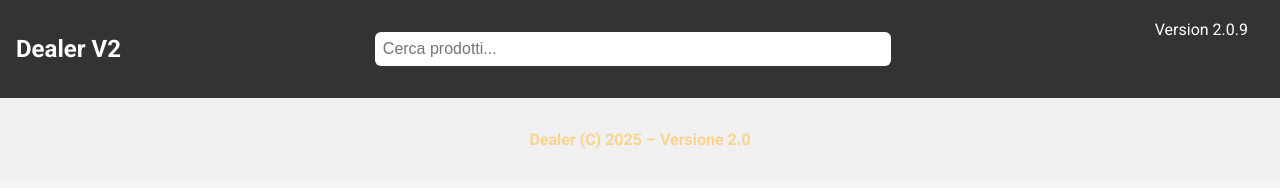
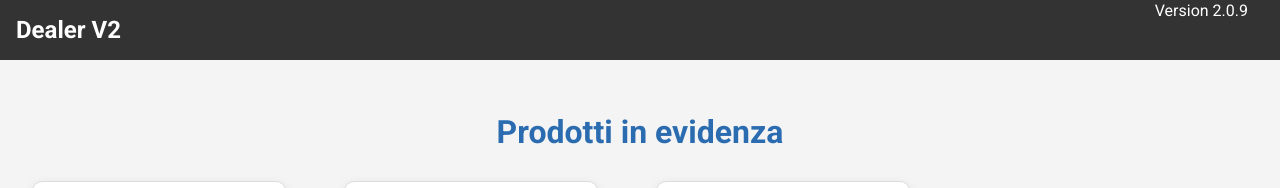
Before and after one commit to nat-carbonara/Dealer_V2, a plain HTML site: page index.html in a window 1280 px wide. Shown: the top 188 px of the page. Drawn offline with Linux system fonts and the light colour scheme.

Commit message:
Update index.html

```diff
--- a/index.html
+++ b/index.html
@@ -27,13 +27,8 @@
 
   <header>
     <div class="logo">Dealer V2</div>
-    <input type="text" class="search" placeholder="Cerca prodotti..." />
     <div class="cart">Version 2.0.9</div>
   </header>
-
-  <nav>
-    <p>Dealer (C) 2025 – Versione 2.0</p>
-  </nav>
 
   <main>
     <h1>Prodotti in evidenza</h1>
```
